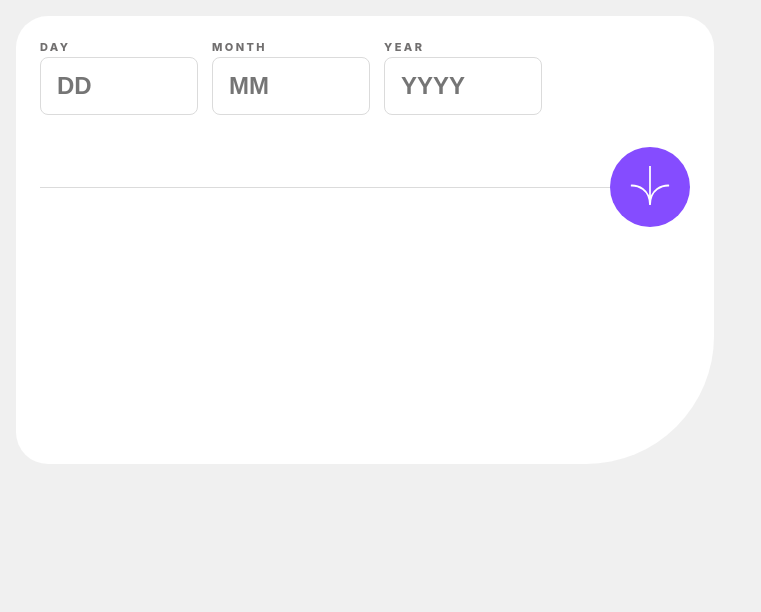
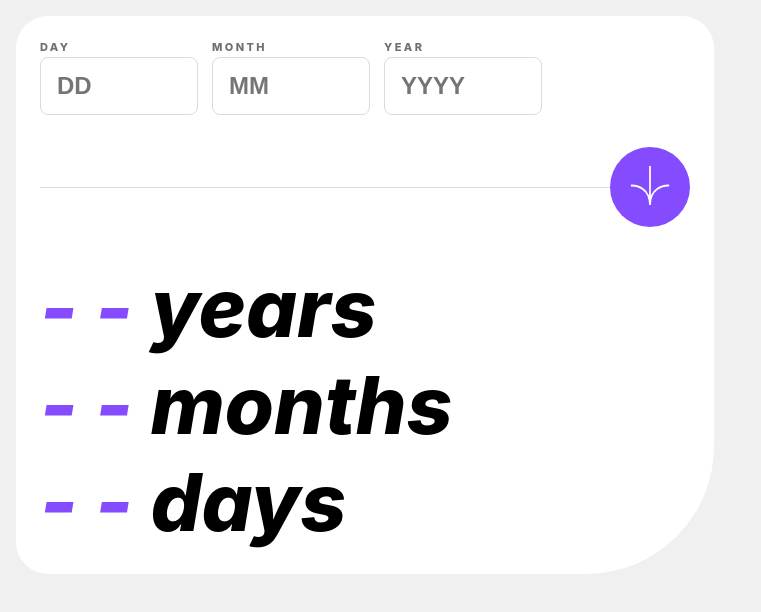
Before and after one commit to Vyonyx/AgeCalculator-feMentors-Vue, a Vue app: page / in a window 1280 px wide. Shown: the top 612 px of the page, without its empty margins (0-761 px from the left). Built offline with nearby package versions, Linux system fonts and the light colour scheme.

Commit message:
add calculation result headings

```diff
--- a/src/components/AgeCalculatorCard.vue
+++ b/src/components/AgeCalculatorCard.vue
@@ -29,6 +29,16 @@
       </div>
     </form>
 
+    <h3 class="results-heading">
+      <span class="results-number">- -</span> years
+    </h3>
+    <h3 class="results-heading">
+      <span class="results-number">- -</span> months
+    </h3>
+    <h3 class="results-heading">
+      <span class="results-number">- -</span> days
+    </h3>
+
   </section>
 </template>
 
@@ -47,7 +57,7 @@ $tablet-breakpoint: 768px;
   padding: var(--spacing);
 
   max-width: 650px;
-  height: 50vh;
+  height: fit-content;
 }
 
 .form-controls {
@@ -136,4 +146,19 @@ $tablet-breakpoint: 768px;
     }
   }
 }
+
+.results-heading {
+  margin: 0;
+  font-size: 55px;
+  font-weight: 800;
+  font-style: italic;
+
+  .results-number {
+    color: var(--purple);
+  }
+
+  @media (min-width: $tablet-breakpoint) {
+    font-size: 80px;
+  }
+}
 </style>
```
